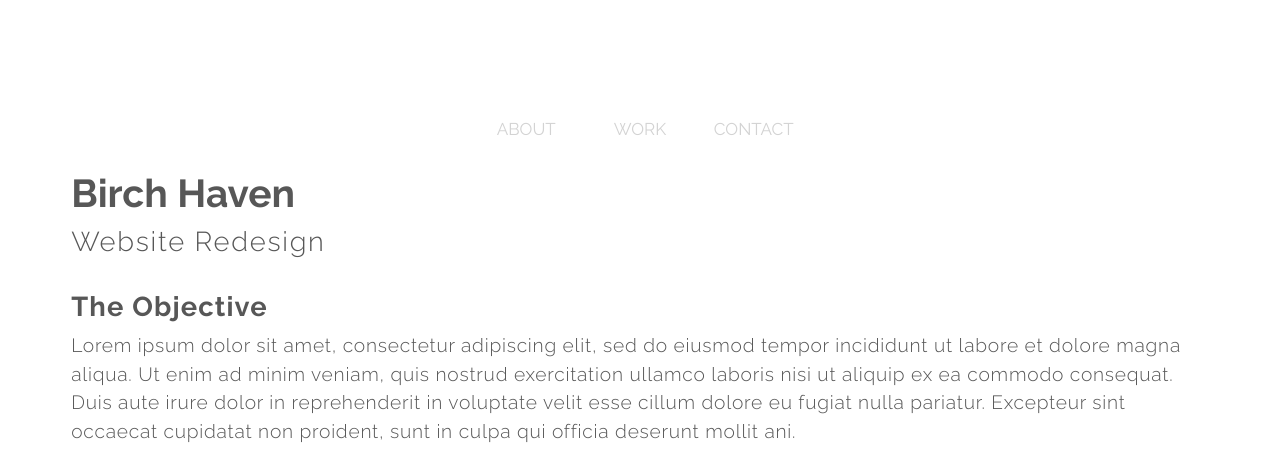
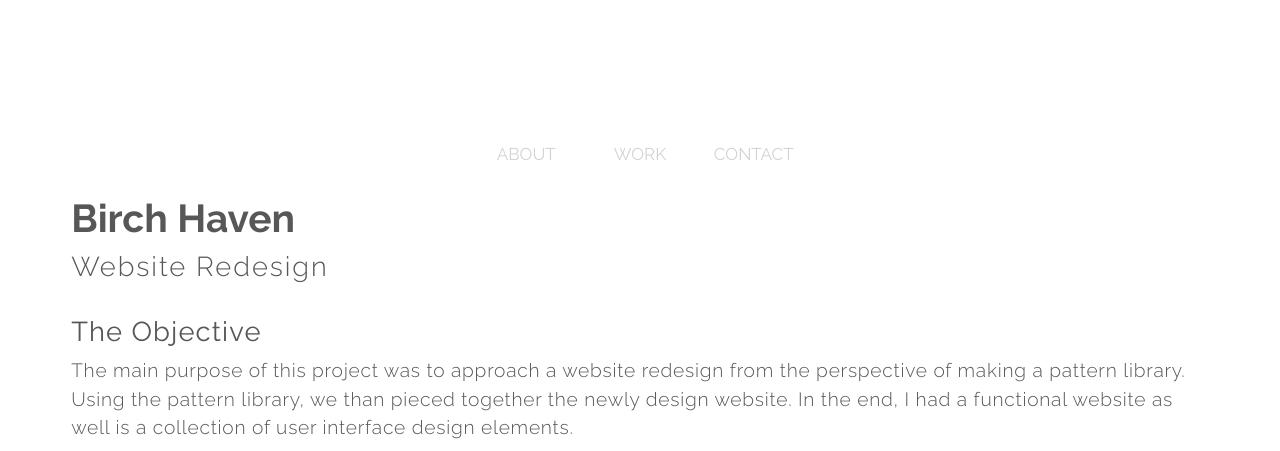
Before and after one commit to rachelhisko/hiskodesigns.ca, a Jekyll site: the page built from birch-haven-redesign.html, in a window 1280 px wide. Shown: the top 451 px of the page. Built offline with Jekyll 4.4.1, drawn with Linux system fonts in a browser that asks for light colours; some of the changed text lies outside the part shown; grey boxes are pictures that could not be loaded.

Commit message:
adjust site

```diff
--- a/_layouts/default.html
+++ b/_layouts/default.html
@@ -64,15 +64,15 @@
           <span itemprop="addressCountry">Canada.</span>
         </p>
       </div>
-      <div class="grid">
-        <div class="unit xs-1-2">
+      <div class="grid gutter">
+        <div class="unit xs-1 text-left">
           <div role="contentinfo" id="contentinfo">
             <p class="pad-t-0 micro">© Rachel Hisko // Graphic Designer</p>
           </div>
         </div>
-        <div class="unit xs-1-2">
-          <div class="gutter-2 text-right">
-            <div class="inline-block gutter">
+        <div class="unit xs-1 text-left">
+          <div>
+            <div class="inline-block">
               <i class="icon i-32 push-1-4">
                 <a itemprop="url" class="icon-link social" href="https://www.behance.net/RHisko11"><svg><use xlink:href="{{site.baseurl}}/images/icons.svg#behance" /></svg></a>
               </i>
--- a/birch-haven-redesign.html
+++ b/birch-haven-redesign.html
@@ -12,51 +12,19 @@
 
     <div class="push-2">
       <h3 itemprop="name" class="push-1-4">The Objective</h3>
-      <p itemprop="description">Lorem ipsum dolor sit amet, consectetur adipiscing elit, sed do eiusmod tempor incididunt ut labore et dolore magna aliqua. Ut enim ad minim veniam, quis nostrud exercitation ullamco laboris nisi ut aliquip ex ea commodo consequat. Duis aute irure dolor in reprehenderit in voluptate velit esse cillum dolore eu fugiat nulla pariatur. Excepteur sint occaecat cupidatat non proident, sunt in culpa qui officia deserunt mollit ani.</p>
-      <div class="push-1-2">
-        <div>
-          <img itemprop="image" class="img-flex" src="http://via.placeholder.com/1000x400" alt="" role="presentation">
+      <p itemprop="description">The main purpose of this project was to approach a website redesign from the perspective of making a pattern library. Using the pattern library, we than pieced together the newly design website. In the end, I had a functional website as well is a collection of user interface design elements.</p>
+      <div class="grid">
+        <div class="push-1-2">
+          <div class="unit xs-1 s-1 m-1-3 gutter-1-4">
+            <img itemprop="image" class="img-flex" src="{{site.baseurl}}/images/birch-haven-home.png" alt="" role="presentation">
+          </div>
+          <div class="unit xs-1 s-1 m-1-3 gutter-1-4">
+            <img itemprop="image" class="img-flex" src="{{site.baseurl}}/images/birch-haven-dogs.png" alt="" role="presentation">
+          </div>
+          <div class="unit xs-1 s-1 m-1-3 gutter-1-4">
+            <img itemprop="image" class="img-flex" src="{{site.baseurl}}/images/birch-haven-application.png" alt="" role="presentation">
+          </div>
         </div>
-      </div>
-    </div>
-
-    <div class="push-2">
-      <h3 itemprop="name" class="push-1-4" itemprop="name">Personas</h3>
-      <div class="grid">
-        <div class="unit xs-1 s-1 l-1-2 push-1-2 gutter-1-4">
-          <img itemprop="image" class="img-flex push-1-2" src="http://via.placeholder.com/50x50" alt="" role="presentation">
-          <p itemprop="description">Noah is an engineer that has a lot of experience with dogs and other animals. Recently Noah best friend Bailey has past away and he is on the look out for a new companion. Noah is very smart and loves to teach his dogs new tricks to show off to his friends.</p>
-        </div>
-        <div class="unit xs-1 s-1 l-1-2 push-1-2 gutter-1-4">
-          <img itemprop="image" class="img-flex push-1-2" src="http://via.placeholder.com/50x50" alt="" role="presentation">
-          <p itemprop="description">Mia just graduate from art school and is ready to adopt a new dog. She has little to no experience in being a dog owner, but she loves to learn new things. Mia is adventurous and loves going for hikes and long road trips. She can’t wait for her new companion to join her on her adventures.</p>
-        </div>
-      </div>
-    </div>
-
-    <div class="push-2">
-      <h3 itemprop="name" class="push-1-4">Process</h3>
-      <div>
-        <img itemprop="image" class="img-flex" src="http://via.placeholder.com/1000x400" alt="" role="presentation">
-      </div>
-      <div>
-        <img itemprop="image" class="img-flex" src="http://via.placeholder.com/1000x400" alt="" role="presentation">
-      </div>
-    </div>
-
-    <div class="push-2">
-      <h3 itemprop="name" class="push-1-4">Visual Design</h3>
-      <div>
-        <img itemprop="image" class="img-flex" src="http://via.placeholder.com/1000x400" alt="" role="presentation">
-      </div>
-      <div>
-        <img itemprop="image" class="img-flex" src="http://via.placeholder.com/1000x400" alt="" role="presentation">
-      </div>
-    </div>
-
-    <div class="push">
-      <div class="push-1-2 ">
-        <img itemprop="image" class="img-flex" src="http://via.placeholder.com/1000x400" alt="" role="presentation">
       </div>
     </div>
 
--- a/css/main.css
+++ b/css/main.css
@@ -1,6 +1,10 @@
 html {
   font-family: Raleway, sans-serif;
   background: #fff;
+}
+
+.wrapper {
+  max-width: 60em;
 }
 
 .wrapper {
@@ -166,11 +170,17 @@
 }
 
 h2 {
-  letter-spacing: .09rem;
+  letter-spacing: .1rem;
+  font-weight: 700;
+}
+
+.underline-header {
+  border-bottom: 2px solid black;
 }
 
 h3 {
   letter-spacing: .06rem;
+  font-weight: 400;
 }
 
 h6 {
@@ -221,8 +231,8 @@
 
 .logo {
   color: lightgrey;
-  width: 100px;
-  height: 50px;
+  width: 150px;
+  height: 75px;
 
   transition: all .5s;
 }
```
Also changed, not shown: index.html (+9 -2 lines), 3 other files.
